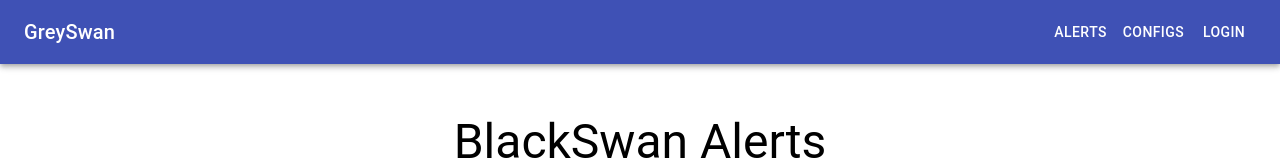
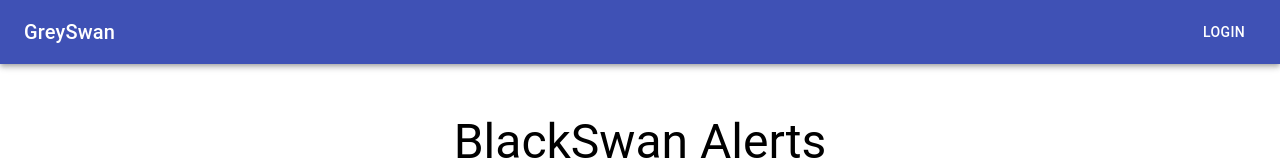
Before and after one commit to googleinterns/step187-2020, a React (Create React App) app in the folder frontend/: page /alerts in a window 1280 px wide. Shown: the top 160 px of the page. Built offline with nearby package versions, Linux system fonts and the light colour scheme; no server answers.

Commit message:
NavBar uncomment

```diff
--- a/frontend/src/NavBar.js
+++ b/frontend/src/NavBar.js
@@ -51,7 +51,7 @@ export default function NavBar() {
           <Typography variant="h6" className={classes.title} component={CustomLink} to="/">
             GreySwan
           </Typography>
-          {/* {isLoggedIn ?  */}
+          {isLoggedIn ?
             <Fragment>
               <Button color="inherit" id="alerts-button"
                 component={CustomLink} to="/alerts"
@@ -64,7 +64,7 @@ export default function NavBar() {
                 Configs
               </Button>
             </Fragment>
-            {/* : null} */}
+            : null}
           <Button color="inherit" href={logURL} id="login-button">
             {isLoggedIn ? "Logout" :  "Login"}
           </Button>
```
